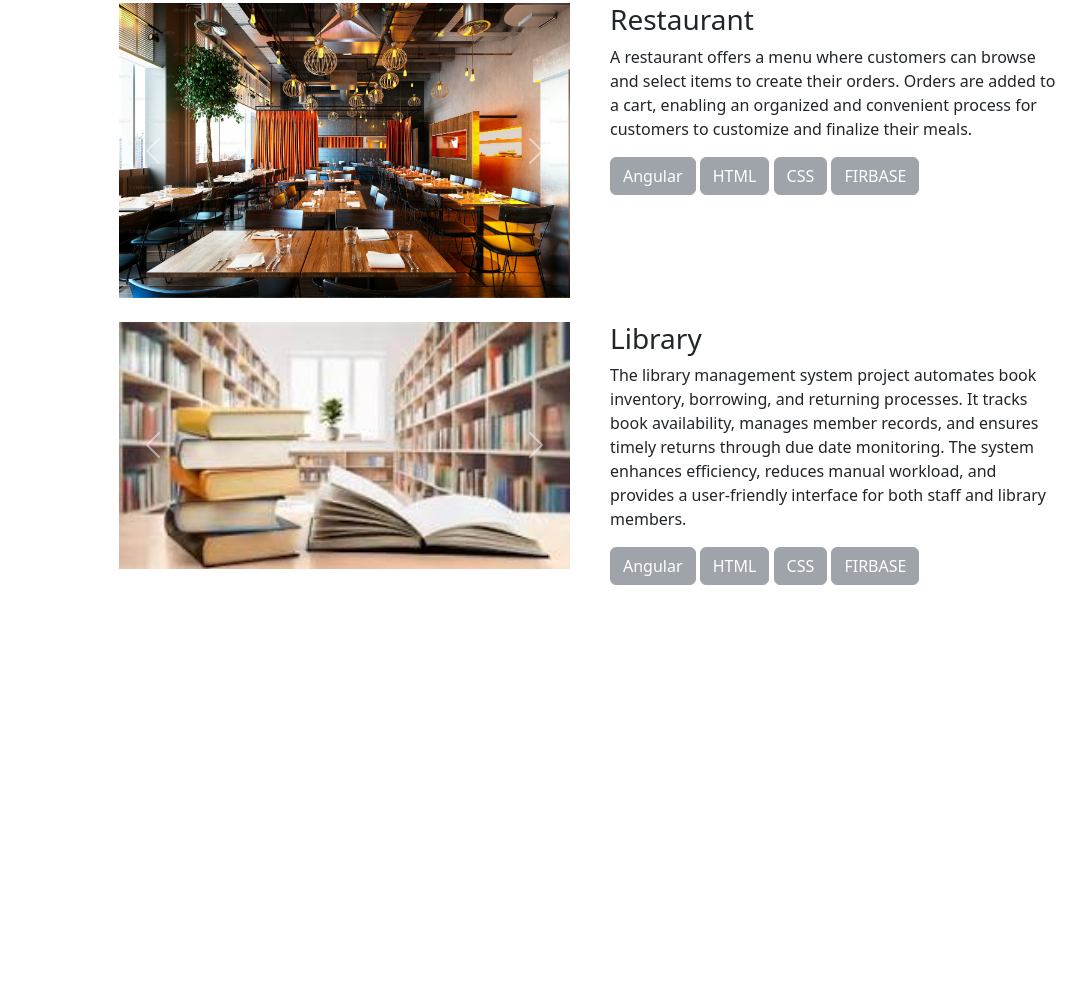
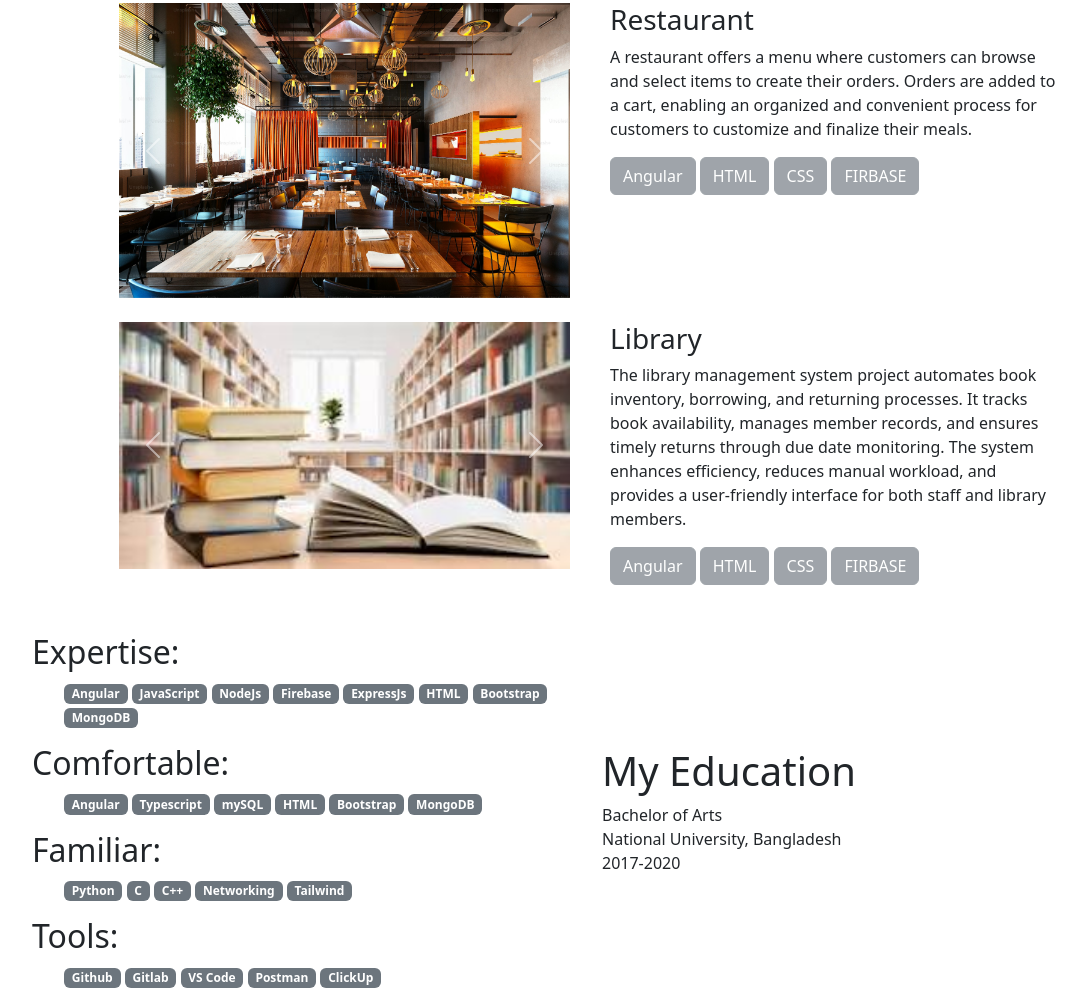
Before and after one commit to habib6bd/portfolio-habib, a plain HTML site: page index.html in a window 1280 px wide. Shown: the part 608-1612 px from the top of the page, without its empty margins (50-1127 px from the left). Before the commit the page ends 1193 px from the top, so only its background shows below. Drawn offline with nearby package versions, Linux system fonts and the light colour scheme.

Commit message:
New section added

```diff
--- a/index.html
+++ b/index.html
@@ -149,6 +149,64 @@
             </div>
         </div>
     </section>
+
+    <!-- Experiance and Education -->
+    <section class="container mt-5">
+        <div class="row justify-content-center align-items-center">
+            <div class="col-md-6 col-sm-12">
+                <div class="row">
+                    <div class="col-md-12 col-sm-12">
+                        <h2>Expertise:</h2>
+                        <ul class="menu">
+                            <li class="badge text-bg-secondary">Angular</li>
+                            <li class="badge text-bg-secondary">JavaScript</li>
+                            <li class="badge text-bg-secondary">NodeJs</li>
+                            <li class="badge text-bg-secondary">Firebase</li>
+                            <li class="badge text-bg-secondary">ExpressJs</li>
+                            <li class="badge text-bg-secondary">HTML</li>
+                            <li class="badge text-bg-secondary">Bootstrap</li>
+                            <li class="badge text-bg-secondary">MongoDB</li>
+                        </ul>
+                    </div>
+                    <div class="col-md-12 col-sm-12">
+                        <h2>Comfortable:</h2>
+                        <ul class="menu">
+                            <li class="badge text-bg-secondary">Angular</li>
+                            <li class="badge text-bg-secondary">Typescript</li>
+                            <li class="badge text-bg-secondary">mySQL</li>
+                            <li class="badge text-bg-secondary">HTML</li>
+                            <li class="badge text-bg-secondary">Bootstrap</li>
+                            <li class="badge text-bg-secondary">MongoDB</li>
+                        </ul>
+                    </div>
+                    <div class="col-md-12 col-sm-12">
+                        <h2>Familiar:</h2>
+                        <ul class="menu">
+                            <li class="badge text-bg-secondary">Python</li>
+                            <li class="badge text-bg-secondary">C</li>
+                            <li class="badge text-bg-secondary">C++</li>
+                            <li class="badge text-bg-secondary">Networking</li>
+                            <li class="badge text-bg-secondary">Tailwind</li>
+                        </ul>
+                    </div>
+                    <div class="col-md-12 col-sm-12">
+                        <h2>Tools:</h2>
+                        <ul class="menu">
+                            <li class="badge text-bg-secondary">Github</li>
+                            <li class="badge text-bg-secondary">Gitlab</li>
+                            <li class="badge text-bg-secondary">VS Code</li>
+                            <li class="badge text-bg-secondary">Postman</li>
+                            <li class="badge text-bg-secondary">ClickUp</li>
+                        </ul>
+                    </div>
+                </div>
+            </div>
+            <div class="col-md-6 col-sm-12">
+                <h1>My Education</h1>
+                <p>Bachelor of Arts <br> National University, Bangladesh <br> 2017-2020</p>
+            </div>
+        </div>
+    </section>
     <script src="https://cdn.jsdelivr.net/npm/bootstrap@5.3.3/dist/js/bootstrap.bundle.min.js"
         integrity="sha384-YvpcrYf0tY3lHB60NNkmXc5s9fDVZLESaAA55NDzOxhy9GkcIdslK1eN7N6jIeHz"
         crossorigin="anonymous"></script>
```
